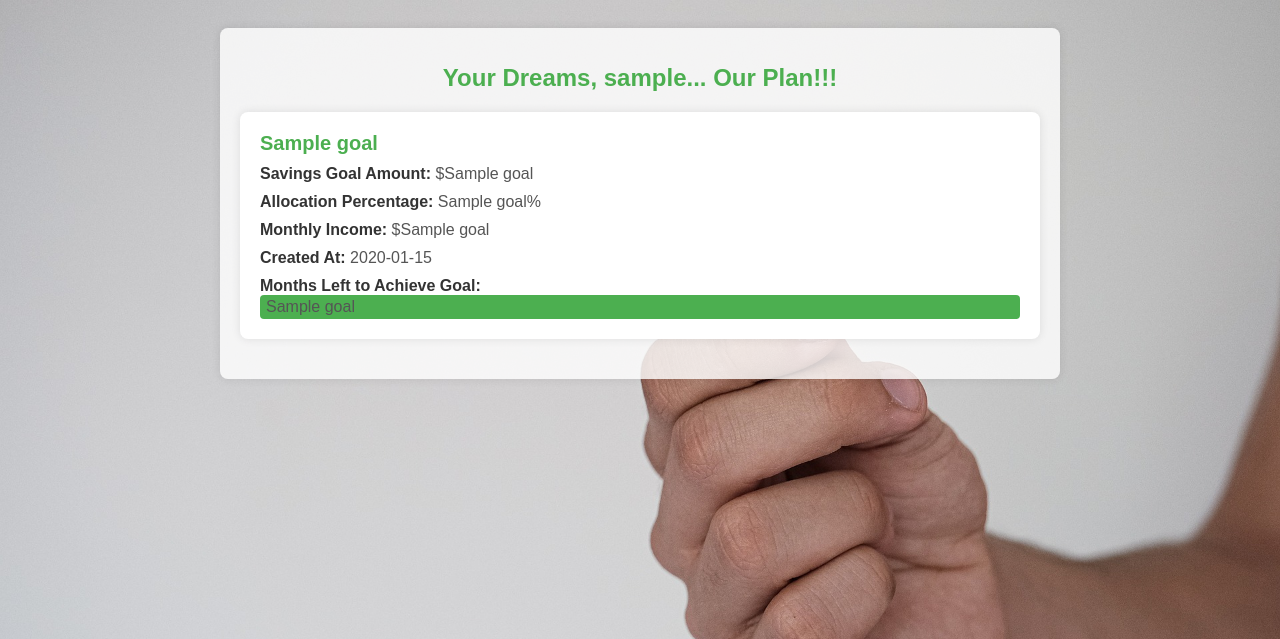
After one commit to NavyaNelluri/SmartSaver, a Flask app: template templates/ViewGoals.html in a window 1280 px wide. The commit adds this page. Shown: the top 639 px of the page. Run offline with Flask 3, Linux system fonts and the light colour scheme; the template is opened without the code that fills it: most values are stand-ins (such as "Sample title", 1, 10 or a date in 2020).

Commit message:
set savings goals and view savings goals

```diff
--- a/app.py
+++ b/app.py
@@ -1,5 +1,9 @@
 from flask import Flask, render_template, request, redirect, url_for, session, flash
 import snowflake.connector as snowflake
+import datetime
+from datetime import timedelta
+
+
 
 app = Flask(__name__)
 app.secret_key = 'your_secret_key'  # Replace with your secret key
@@ -170,13 +174,15 @@ def savings_goals():
         username = session['username']  # Assuming you have 'username' in session
         SavingsGoalItem = request.form['SavingsGoalItem']
         SavingsGoalAmount = float(request.form['SavingsGoalAmount'])
+        MonthlyDisposableIncome = request.form['MonthlyIncome']
+        AllocationPercentage = request.form['AllocationPercentage']
         try:
             conn = get_db()
             cursor = conn.cursor()
             cursor.execute("""
-                INSERT INTO SAVINGS_GOAL_TACKER (username, SavingsGoalItem, SavingsGoalAmount, created_at)
-                VALUES (%s, %s, %s, CURRENT_TIMESTAMP())
-            """, (username, SavingsGoalItem, SavingsGoalAmount))
+                INSERT INTO SAVINGS_GOAL_TRACKER (username, SavingsGoalItem, SavingsGoalAmount, AllocationPercentage, MonthlyDisposableIncome, created_at)
+                VALUES (%s, %s, %s, %s, %s, CURRENT_TIMESTAMP())
+            """, (username, SavingsGoalItem, SavingsGoalAmount, AllocationPercentage, MonthlyDisposableIncome))
             conn.commit()
             flash('Goal saved successfully', 'success')
             cursor.close()
@@ -186,6 +192,52 @@ def savings_goals():
             conn.close()
 
     return render_template('SavingsGoals.html', username=session['username'])
+@app.route('/ViewGoals',  methods=['GET', 'POST'])
+def view_goals():
+    username = session.get('username', 'Guest')  # Default to 'Guest' if not found
+
+    conn = get_db()
+    cursor = conn.cursor()
+    goals_with_months_left = []
+    today = datetime.datetime.now()
+
+    try:
+        cursor.execute("SELECT username, SavingsGoalItem, SavingsGoalAmount, AllocationPercentage, MonthlyDisposableIncome, created_at FROM SAVINGS_GOAL_TRACKER")
+        goals = cursor.fetchall()
+        for goal in goals:
+            created_at = goal[5]  # Assuming created_at is the 6th element in each goal tuple
+            savings_goal_amount = float(goal[2])
+            allocation_percentage = float(goal[3])
+            monthly_income = float(goal[4])
+
+            # Calculate monthly allocation amount
+            monthly_allocation = monthly_income * (allocation_percentage / 100)
+
+            # Calculate number of months required to reach the savings goal
+            months_to_goal = savings_goal_amount / monthly_allocation
+
+            # Calculate the target date to achieve the goal
+            target_date = created_at + timedelta(days=float(months_to_goal) * 30)
+
+            # Calculate months left from today to the target date
+            months_left = (target_date.year - today.year) * 12 + target_date.month - today.month
+
+            goals_with_months_left.append((*goal, months_left))
+
+        return render_template('ViewGoals.html', username=username, goals=goals_with_months_left)
+
+    except Exception as e:
+        # Handle error (print/log/display error message)
+        print(f"Error fetching goals: {str(e)}")
+        return render_template('ViewGoals.html', message="Error fetching goals. Please try again later.")
+
+    finally:
+        cursor.close()
+        conn.close()
+
+    # Make sure there's a return statement for every code path
+    return render_template('ViewGoals.html', username=username, goals=goals_with_months_left)
+
 
 @app.route('/logout')
 def logout():
--- /dev/null
+++ b/templates/ViewGoals.html
@@ -0,0 +1,88 @@
+<!DOCTYPE html>
+<html lang="en">
+<head>
+    <meta charset="UTF-8">
+    <title>View Saved Goals</title>
+    <style>
+        body {
+            font-family: Arial, sans-serif;
+            background-color: #f0f0f0;
+            padding: 20px;
+            background-image: url("{{ url_for('static', filename='homeimg2.png') }}");
+            background-size: cover;
+            background-repeat: no-repeat;
+        }
+        .container {
+            max-width: 800px;
+            margin: 0 auto;
+            background-color: rgba(255, 255, 255, 0.8);
+            padding: 20px;
+            border-radius: 8px;
+            box-shadow: 0 0 10px rgba(0, 0, 0, 0.1);
+        }
+        h1 {
+            font-size: 24px;
+            margin-bottom: 20px;
+            text-align: center;
+            color: #333;
+        }
+        .goal-card {
+            background-color: #fff;
+            margin-bottom: 20px;
+            padding: 20px;
+            border-radius: 8px;
+            box-shadow: 0 0 10px rgba(0, 0, 0, 0.1);
+            position: relative;
+            overflow: hidden;
+        }
+        .goal-item {
+            font-size: 20px;
+            font-weight: bold;
+            color: #4CAF50;
+            margin-bottom: 10px;
+        }
+        .goal-details {
+            display: flex;
+            flex-direction: column;
+            gap: 10px;
+        }
+        .goal-details span {
+            display: block;
+            font-size: 16px;
+            color: #555;
+        }
+        .goal-details span strong {
+            color: #333;
+        }
+        .highlight {
+            background-color: #4CAF50;
+            color: white;
+            padding: 3px 6px;
+            border-radius: 4px;
+        }
+		 h1 {
+            font-size: 24px;
+            margin-bottom: 20px;
+            text-align: center;
+            color: #4CAF50; /* Add color here */
+        }
+    </style>
+</head>
+<body>
+    <div class="container">
+        <h1>Your Dreams, {{ username }}... Our Plan!!!</h1>
+        {% for goal in goals %}
+        <div class="goal-card">
+            <div class="goal-item">{{ goal[1] }}</div>
+            <div class="goal-details">
+                <span><strong>Savings Goal Amount:</strong> ${{ goal[2] }}</span>
+                <span><strong>Allocation Percentage:</strong> {{ goal[3] }}%</span>
+                <span><strong>Monthly Income:</strong> ${{ goal[4] }}</span>
+                <span><strong>Created At:</strong> {{ goal[5].strftime('%Y-%m-%d %H:%M:%S') }}</span>
+                <span><strong>Months Left to Achieve Goal:</strong> <span class="highlight">{{ goal[6] }}</span></span>
+            </div>
+        </div>
+        {% endfor %}
+    </div>
+</body>
+</html>
```
Also changed, not shown: templates/SavingsGoals.html (+12 -8 lines), templates/dashboard.html (+19 -0 lines).
